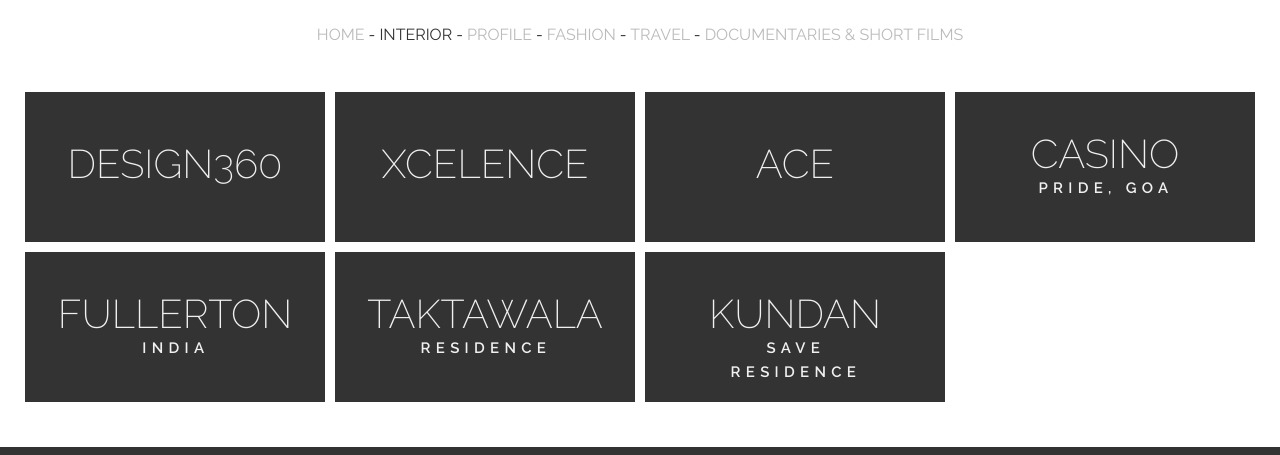
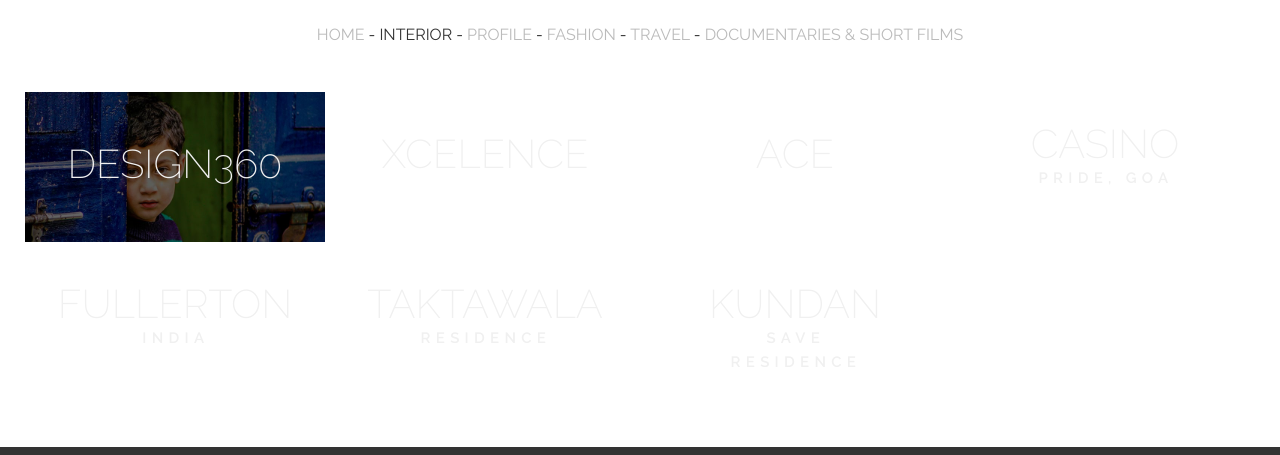
Before and after one commit to shrikarch/circleframe, a plain HTML site: page interior.html in a window 1280 px wide. Shown: the part 173-628 px from the top of the page. Drawn offline with Linux system fonts and the light colour scheme.

Commit message:
several changes

```diff
--- a/css/base.css
+++ b/css/base.css
@@ -362,10 +362,10 @@ section {
   background-color: rgba(0, 0, 0, 0.35);
   background-position: -10% 0; }
 
-.overlay-f {
+.overlay-darker {
   width: 100%;
   height: 100%;
-  background-color: rgba(0, 0, 0, 0.1);
+  background-color: rgba(0, 0, 0, 0.6);
   background-position: -10% 0; }
 
 #circlelogo {
@@ -649,8 +649,7 @@ section {
   width: 220px;
   margin: 5px; }
 .cat-page .fas {
-  padding: 10px;
-  background-color: #333; }
+  padding: 10px; }
 
 .profile-category .item {
   border: 1px solid #ccc; }
@@ -687,6 +686,9 @@ section {
     height: 150px; }
   .interior-category .no-subhead {
     padding-top: 30px; }
+  .interior-category #des-360 {
+    background: url("../img/thumbs/travel.jpg") no-repeat;
+    background-size: cover; }
 
 .int-sub-cat {
   padding-bottom: 40px; }
--- a/css/style.css
+++ b/css/style.css
@@ -362,10 +362,10 @@ section {
   background-color: rgba(0, 0, 0, 0.35);
   background-position: -10% 0; }
 
-.overlay-f {
+.overlay-darker {
   width: 100%;
   height: 100%;
-  background-color: rgba(0, 0, 0, 0.1);
+  background-color: rgba(0, 0, 0, 0.6);
   background-position: -10% 0; }
 
 #circlelogo {
@@ -649,8 +649,7 @@ section {
   width: 220px;
   margin: 5px; }
 .cat-page .fas {
-  padding: 10px;
-  background-color: #333; }
+  padding: 10px; }
 
 .profile-category .item {
   border: 1px solid #ccc; }
@@ -687,6 +686,9 @@ section {
     height: 150px; }
   .interior-category .no-subhead {
     padding-top: 30px; }
+  .interior-category #des-360 {
+    background: url("../img/thumbs/travel.jpg") no-repeat;
+    background-size: cover; }
 
 .int-sub-cat {
   padding-bottom: 40px; }
--- a/interior.html
+++ b/interior.html
@@ -40,28 +40,30 @@
                 <a href="documentaries.html">DOCUMENTARIES & SHORT FILMS</a>
             </div>
             <div class="interior-category" id="container">
-                <div class="item fas animated fadeIn sline">
-                    <p class="catg-name no-subhead"><a href="design360.html">Design360</a></p>
+                <div class="item animated fadeIn" id="des-360">
+                   <div class="overlay-darker fas">
+                         <p class="catg-name no-subhead"><a href="design360.html">Design360</a></p>
+                    </div>
                 </div>
-                <div class="item fas animated fadeIn sline">
+                <div class="item animated fadeIn sline">
                     <p class="catg-name no-subhead"><a href="xcelence.html">Xcelence</a></p>
                 </div>
-                <div class="item fas animated fadeIn sline">
+                <div class="item animated fadeIn sline">
                     <p class="catg-name no-subhead"><a href="ace.html">ACE</a></p>
                 </div>
-                <div class="item fas animated fadeIn sline">
+                <div class="item animated fadeIn sline">
                     <p class="catg-name"><a href="casino.html">Casino</a></p>
                     <p class="clearfix cat-subhead fash-p"><a href="casino.html">Pride, Goa</a></p>
                 </div>
-                <div class="item fas animated fadeIn sline">
+                <div class="item animated fadeIn sline">
                     <p class="catg-name"><a href="fullerton.html">Fullerton</a></p>
                     <p class="clearfix cat-subhead fash-p"><a href="fullerton.html">India</a></p>
                 </div>
-                <div class="item fas animated fadeIn sline">
+                <div class="item animated fadeIn sline">
                     <p class="catg-name"><a href="tkt.html">Taktawala</a></p>
                     <p class="clearfix cat-subhead fash-p"><a href="tkt.html">Residence</a></p>
                 </div>
-                <div class="item fas animated fadeIn sline">
+                <div class="item animated fadeIn sline">
                     <p class="catg-name"><a href="save.html">Kundan</a></p>
                     <p class="clearfix cat-subhead fash-p"><a href="save.html"> Save <br> Residence</a></p>
                 </div>
--- a/js/main.js
+++ b/js/main.js
@@ -49,7 +49,7 @@ function moveProgressBar() {
         var simulationFn = function(instance) {
             var progress = 0,
                 interval = setInterval( function() {
-                    progress = Math.min( progress + Math.random() * 1, 1 );
+                    progress = Math.min( progress + Math.random() * 0.03, 1 );
                     var percen = Math.ceil(progress*100);
                     $('#ip-progr').data('progress-percent', percen);
                     moveProgressBar();
```
Also changed, not shown: index.html (+2 -2 lines), css/style.min.css.
